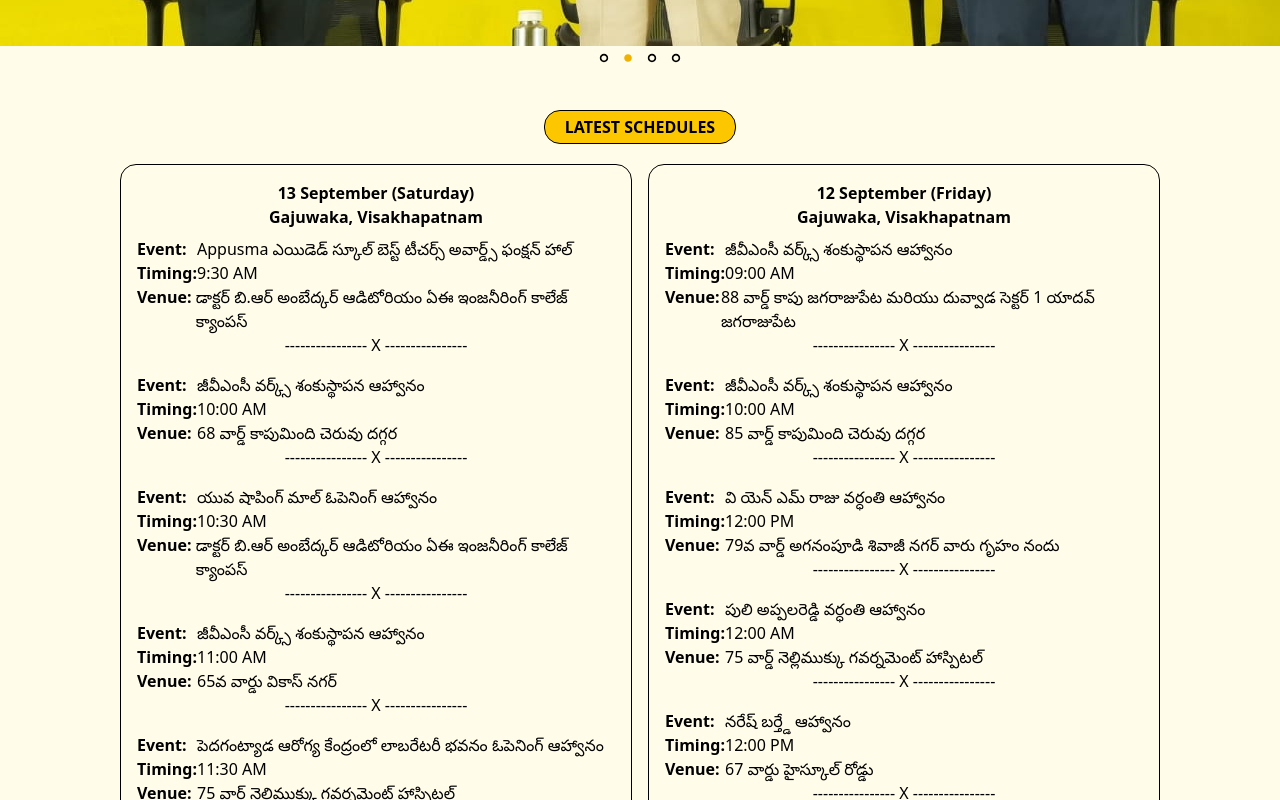
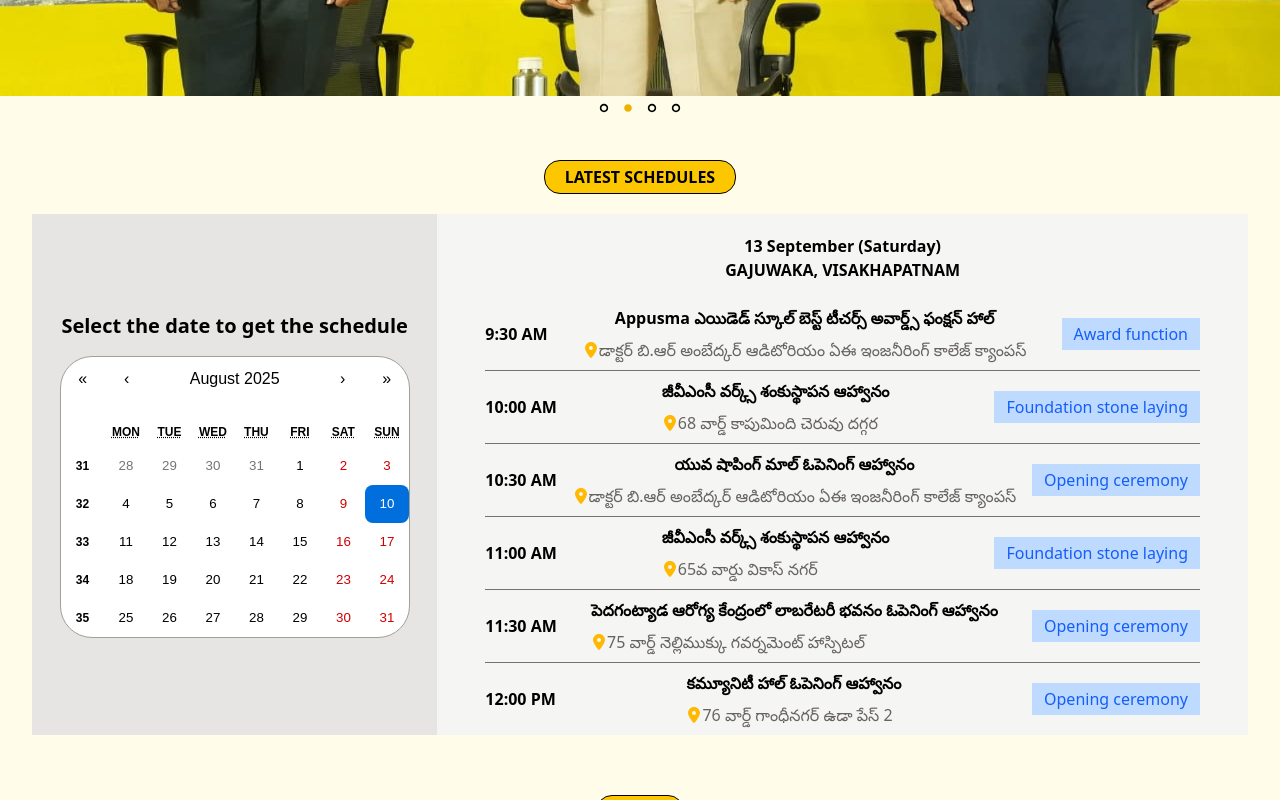
Before and after one commit to Eswar2103/palla-srinivas-portfolio, a React (Vite) app: page / in a window 1280 px wide. Shown: the part 680-1480 px from the top of the page. Built offline with nearby package versions, Linux system fonts and the light colour scheme.

Commit message:
Schedule UI change

```diff
--- a/package.json
+++ b/package.json
@@ -13,6 +13,7 @@
   "dependencies": {
     "@tailwindcss/vite": "^4.1.11",
     "react": "^19.1.0",
+    "react-calendar": "^6.0.0",
     "react-dom": "^19.1.0",
     "react-icons": "^5.5.0",
     "react-router-dom": "^7.7.1",
--- a/src/components/Biography.jsx
+++ b/src/components/Biography.jsx
@@ -7,7 +7,7 @@ function Biography() {
         title="Palla Srinivas biography"
         allow="accelerometer; autoplay; clipboard-write; encrypted-media; gyroscope; picture-in-picture; web-share"
         referrerPolicy="strict-origin-when-cross-origin"
-        allowfullscreen
+        allowFullScreen
       ></iframe>
     </div>
   );
--- /dev/null
+++ b/src/components/Calendar.jsx
@@ -0,0 +1,16 @@
+import { useState } from "react";
+import Cal from "react-calendar";
+import "react-calendar/dist/Calendar.css";
+
+function Calendar() {
+  const [value, setValue] = useState(new Date());
+
+  return (
+    <div>
+      {console.log("value------:", value)}
+      <Cal onChange={setValue} showWeekNumbers value={value} />
+    </div>
+  );
+}
+
+export default Calendar;
--- a/src/components/Schedules.jsx
+++ b/src/components/Schedules.jsx
@@ -1,3 +1,6 @@
+import { FaLocationDot } from "react-icons/fa6";
+import Calender from "./Calendar";
+
 function Schedules() {
   const schedules = [
     {
@@ -9,107 +12,131 @@ function Schedules() {
           time: "9:30 AM",
           venue:
             "డాక్టర్ బి.ఆర్ అంబేద్కర్ ఆడిటోరియం ఏఈ ఇంజనీరింగ్ కాలేజ్ క్యాంపస్",
+          type: "Award function",
         },
         {
           name: "జీవీఎంసీ వర్క్స్ శంకుస్థాపన ఆహ్వానం",
           time: "10:00 AM",
           venue: "68 వార్డ్ కాపుమింది చెరువు దగ్గర",
+          type: "Foundation stone laying",
         },
         {
           name: "యువ షాపింగ్ మాల్ ఓపెనింగ్ ఆహ్వానం",
           time: "10:30 AM",
           venue:
             "డాక్టర్ బి.ఆర్ అంబేద్కర్ ఆడిటోరియం ఏఈ ఇంజనీరింగ్ కాలేజ్ క్యాంపస్",
+          type: "Opening ceremony",
         },
         {
           name: "జీవీఎంసీ వర్క్స్ శంకుస్థాపన ఆహ్వానం",
           time: "11:00 AM",
           venue: "65వ వార్డు వికాస్ నగర్",
+          type: "Foundation stone laying",
         },
         {
           name: "పెదగంట్యాడ ఆరోగ్య కేంద్రంలో లాబరేటరీ భవనం ఓపెనింగ్ ఆహ్వానం",
           time: "11:30 AM",
           venue: "75 వార్డ్ నెల్లిముక్కు గవర్నమెంట్ హాస్పిటల్",
+          type: "Opening ceremony",
         },
         {
-          name: " కమ్యూనిటీ హాల్ ఓపెనింగ్ ఆహ్వానం",
+          name: "కమ్యూనిటీ హాల్ ఓపెనింగ్ ఆహ్వానం",
           time: "12:00 PM",
           venue: "76 వార్డ్ గాంధీనగర్ ఉడా  పేస్ 2",
+          type: "Opening ceremony",
         },
       ],
     },
-    {
-      date: "12 September (Friday)",
-      place: "Gajuwaka, Visakhapatnam",
-      events: [
-        {
-          name: "జీవీఎంసీ వర్క్స్ శంకుస్థాపన ఆహ్వానం",
-          time: "09:00 AM",
-          venue:
-            "88 వార్డ్ కాపు జగరాజుపేట మరియు దువ్వాడ సెక్టర్ 1 యాదవ్ జగరాజుపేట",
-        },
-        {
-          name: "జీవీఎంసీ వర్క్స్ శంకుస్థాపన ఆహ్వానం",
-          time: "10:00 AM",
-          venue: "85 వార్డ్ కాపుమింది చెరువు దగ్గర",
-        },
-        {
-          name: "వి యెన్ ఎమ్ రాజు వర్ధంతి ఆహ్వానం",
-          time: "12:00 PM",
-          venue: "79వ వార్డ్ అగనంపూడి  శివాజీ నగర్ వారు గృహం నందు",
-        },
-        {
-          name: "పులి అప్పలరెడ్డి వర్ధంతి ఆహ్వానం",
-          time: "12:00 AM",
-          venue: "75 వార్డ్ నెల్లిముక్కు గవర్నమెంట్ హాస్పిటల్",
-        },
-        {
-          name: "నరేష్ బర్త్డే ఆహ్వానం",
-          time: "12:00 PM",
-          venue: "67 వార్డు హైస్కూల్ రోడ్డు",
-        },
-      ],
-    },
+    // {
+    //   date: "12 September (Friday)",
+    //   place: "Gajuwaka, Visakhapatnam",
+    //   events: [
+    //     {
+    //       name: "జీవీఎంసీ వర్క్స్ శంకుస్థాపన ఆహ్వానం",
+    //       time: "09:00 AM",
+    //       venue:
+    //         "88 వార్డ్ కాపు జగరాజుపేట మరియు దువ్వాడ సెక్టర్ 1 యాదవ్ జగరాజుపేట",
+    //     },
+    //     {
+    //       name: "జీవీఎంసీ వర్క్స్ శంకుస్థాపన ఆహ్వానం",
+    //       time: "10:00 AM",
+    //       venue: "85 వార్డ్ కాపుమింది చెరువు దగ్గర",
+    //     },
+    //     {
+    //       name: "వి యెన్ ఎమ్ రాజు వర్ధంతి ఆహ్వానం",
+    //       time: "12:00 PM",
+    //       venue: "79వ వార్డ్ అగనంపూడి  శివాజీ నగర్ వారు గృహం నందు",
+    //     },
+    //     {
+    //       name: "పులి అప్పలరెడ్డి వర్ధంతి ఆహ్వానం",
+    //       time: "12:00 AM",
+    //       venue: "75 వార్డ్ నెల్లిముక్కు గవర్నమెంట్ హాస్పిటల్",
+    //     },
+    //     {
+    //       name: "నరేష్ బర్త్డే ఆహ్వానం",
+    //       time: "12:00 PM",
+    //       venue: "67 వార్డు హైస్కూల్ రోడ్డు",
+    //     },
+    //   ],
+    // },
   ];
   return (
-    <section className="mb-5 px-10 sm:px-30 py-10">
+    <section className="mb-5 px-3 sm:px-8 py-10">
       <div className="font-bold uppercase pb-5 flex justify-center">
         <p className="text-center border rounded-2xl bg-yellow-400 px-5 py-1">
           Latest schedules
         </p>
       </div>
+      <div className="border border-none">
         <div className="grid-auto-fit gap-4">
           {schedules.map((s) => {
             const { date, place, events } = s;
             return (
-            <div key={date} className="border rounded-2xl p-4">
+              <div key={date} className="grid sm:grid-cols-3 grid-rows">
+                <div className="flex flex-col custom-calendar gap-y-4 justify-center items-center p-4 bg-stone-200 ">
+                  <p className="font-semibold text-xl">
+                    Select the date to get the schedule
+                  </p>
+                  <Calender />
+                </div>
+                <div className="col-span-2 pt-5 px-2 sm:px-12 bg-stone-100">
                   <p className="font-bold text-center">{date}</p>
-              <div className="flex justify-center">
-                <p className="font-bold">{place}</p>
+                  <div className="flex justify-center items-center mb-4">
+                    <p className="font-bold uppercase">{place}</p>
                   </div>
+                  <div className="divide-y divide-stone-500 divide-solid">
                     {events.map((e) => (
-                <div key={e.time} className="py-2">
-                  {console.log("e----", JSON.stringify(e))}
-                  <div className="flex">
-                    <p className="font-semibold basis-15">Event:</p>
-                    <p>{e.name}</p>
+                      <div
+                        key={e.time}
+                        className="py-2 flex justify-between gap-x-2"
+                      >
+                        <div className="flex items-center justify-center">
+                          <strong>{e.time}</strong>
                         </div>
-                  <div className="flex">
-                    <p className="font-semibold basis-15">Timing:</p>
-                    <p>{e.time}</p>
+                        <div className="text-center flex flex-col gap-y-2">
+                          <strong>{e.name}</strong>
+                          <div className="flex items-start sm:items-center">
+                            <span className="text-amber-400">
+                              <FaLocationDot className="font-light" />
+                            </span>
+                            <p className="text-stone-700/50 sm:text-stone-700/80">
+                              {e.venue}
+                            </p>
                           </div>
-                  <div className="flex">
-                    <p className="font-semibold basis-15">Venue:</p>
-                    <p>{e.venue}</p>
                         </div>
-                  <div className="text-center">
-                    ---------------- X ----------------
+                        <div className="flex items-center justify-center">
+                          <div className="text-blue-600 border border-none bg-blue-200 px-3 py-1">
+                            {e.type}
+                          </div>
                         </div>
                       </div>
                     ))}
                   </div>
+                </div>
+              </div>
             );
           })}
+        </div>
       </div>
     </section>
   );
--- a/src/components/Speeches.jsx
+++ b/src/components/Speeches.jsx
@@ -42,7 +42,7 @@ function EmbeddedVideo({ url, title }) {
       title={`${title}`}
       allow="accelerometer; autoplay; clipboard-write; encrypted-media; gyroscope; picture-in-picture; web-share"
       referrerPolicy="strict-origin-when-cross-origin"
-      allowfullscreen
+      allowFullScreen
     ></iframe>
   );
 }
--- a/src/index.css
+++ b/src/index.css
@@ -1,4 +1,4 @@
-@import "tailwindcss";
+@import "tailwindcss" important;
 
 @theme {
   --color-brown-400: #c4a28d;
@@ -35,3 +35,13 @@
     grid-template-columns: repeat(auto-fit, minmax(350px, 1fr));
   }
 }
+
+@layer base {
+  .custom-calendar .react-calendar {
+    @apply border-0 shadow-none rounded-4xl w-[337px] sm:w-[400px];
+  }
+
+  .custom-calendar .react-calendar__tile {
+    @apply border-0 rounded-lg;
+  }
+}
```
Also changed, not shown: src/components/Corousel.jsx (+35 -11 lines), 1 other file (tests, documents, lock files or other folders). Lines whose indentation alone changed are shown as unchanged.
